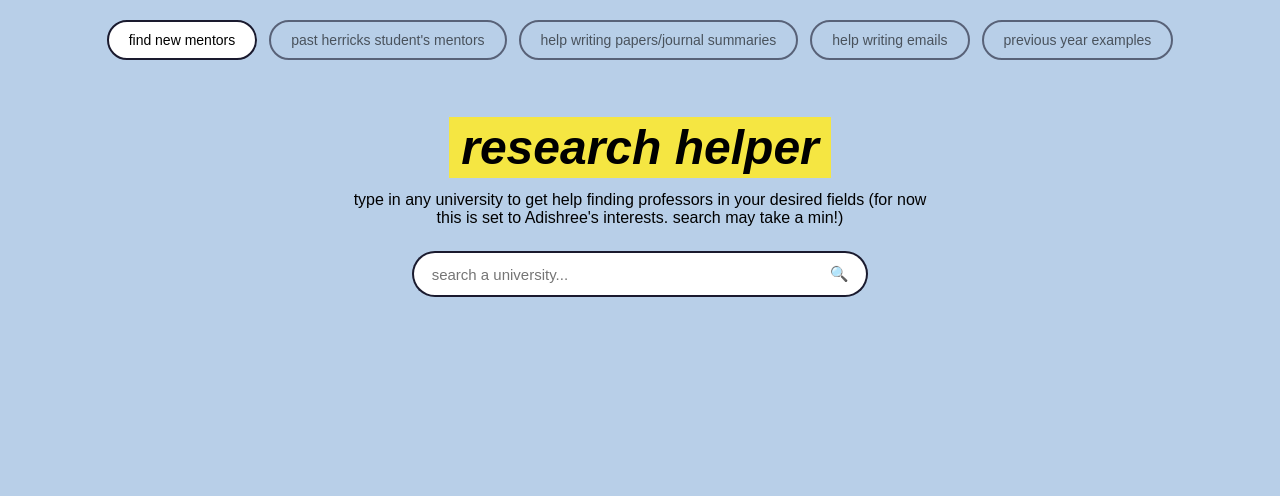
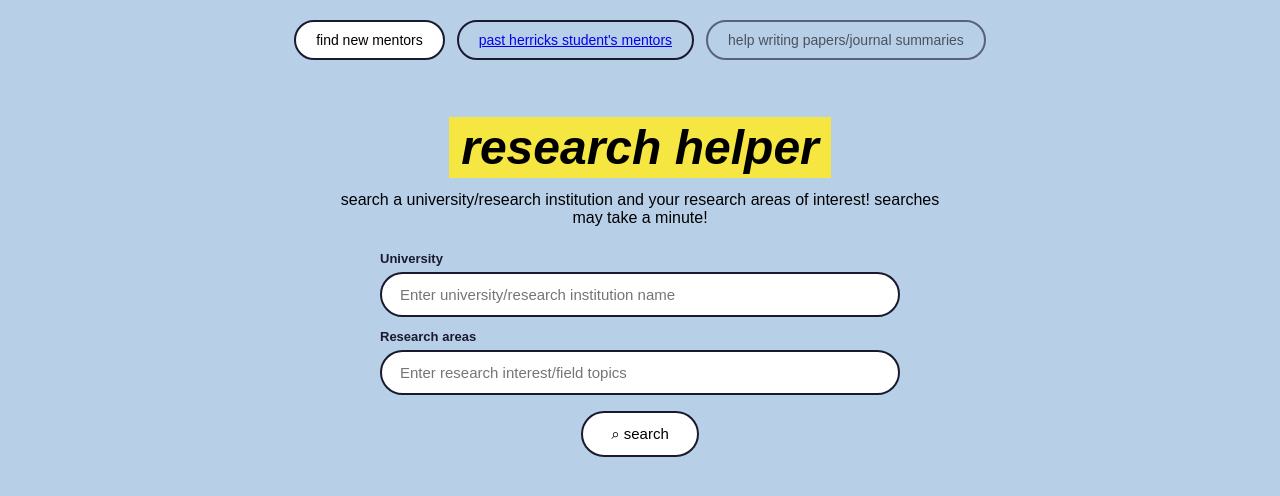
Before and after one commit to dasadishree/emailbot, a Flask app: page / in a window 1280 px wide. Shown: the top 496 px of the page. Run offline with Flask 3, Linux system fonts and the light colour scheme; some libraries are stand-ins or nearby versions.

Commit message:
add second field to search by topic

````diff
--- a/app.py
+++ b/app.py
@@ -4,6 +4,7 @@ from flask import Flask, request, jsonify, render_template
 import requests
 import json
 import re
+import time
 from dotenv import load_dotenv
 import os
 
@@ -20,12 +21,54 @@ API_KEY = os.getenv("HACKCLUB_API_KEY")
 app = Flask(__name__)
 
 
+def _remove_think_blocks(text):
+    open_tag = "<" + "think" + ">"
+    close_tag = "<" + "/" + "think" + ">"
+    lower = text.lower()
+    while open_tag in lower:
+        start = lower.find(open_tag)
+        end = lower.find(close_tag, start)
+        if end == -1:
+            break
+        text = text[:start] + text[end + len(close_tag) :]
+        lower = text.lower()
+    return text
+
+
+def _strip_llm_wrapper(raw_text):
+    text = _remove_think_blocks((raw_text or "").strip())
+    fence = re.search(r"```(?:json)?\s*(.*?)\s*```", text, re.DOTALL | re.IGNORECASE)
+    if fence:
+        return fence.group(1).strip()
+    return text.strip()
+
+
+def _repair_truncated_json(text):
+    text = text.strip()
+    text = re.sub(r',\s*"[^"]*":\s*"?[^"{}[\]]*$', "", text)
+    text = re.sub(r',\s*\{[^}]*$', "", text)
+    text = re.sub(r",\s*$", "", text)
+    text += "]" * max(0, text.count("[") - text.count("]"))
+    text += "}" * max(0, text.count("{") - text.count("}"))
+    return text
+
+
 def _parse_llm_json(raw_text):
-    text = (raw_text or "").strip()
-    if text.startswith("```"):
-        text = re.sub(r"^```(?:json)?\s*", "", text, flags=re.IGNORECASE)
-        text = re.sub(r"\s*```$", "", text)
-    return json.loads(text)
+    text = _strip_llm_wrapper(raw_text)
+    attempts = [text]
+    obj_start = text.find("{")
+    arr_start = text.find("[")
+    starts = [i for i in (obj_start, arr_start) if i != -1]
+    if starts:
+        attempts.append(text[min(starts) :])
+    last_error = None
+    for candidate in attempts:
+        for variant in (candidate, _repair_truncated_json(candidate)):
+            try:
+                return json.loads(variant)
+            except json.JSONDecodeError as exc:
+                last_error = exc
+    raise last_error or json.JSONDecodeError("No JSON found", raw_text or "", 0)
 
 
 def _extract_professors(parsed):
@@ -41,24 +84,107 @@ def _extract_professors(parsed):
     return []
 
 
+def _coerce_topics(prof):
+    topics = prof.get("topics")
+    if isinstance(topics, list):
+        return topics
+    if isinstance(topics, str) and topics.strip():
+        return [topics.strip()]
+    for key in ("research_areas", "areas", "area", "fields"):
+        value = prof.get(key)
+        if isinstance(value, list):
+            return value
+        if isinstance(value, str) and value.strip():
+            return [value.strip()]
+    return []
+
+
 def _sanitize_professor(prof):
     if not isinstance(prof, dict):
+        return None
+    name = (prof.get("name") or "").strip()
+    if not name:
         return None
     role = (prof.get("role") or "").lower()
     if "emeritus" in role:
         return None
-    topics = prof.get("topics")
-    if not isinstance(topics, list):
-        topics = []
+    summary = (
+        prof.get("research_summary")
+        or prof.get("summary")
+        or prof.get("bio")
+        or prof.get("area")
+        or ""
+    )
+    if isinstance(summary, list):
+        summary = "; ".join(str(item) for item in summary)
+    profile_url = prof.get("profile_url") or prof.get("url") or prof.get("profile")
     return {
         **prof,
+        "name": name,
         "role": prof.get("role") or "",
         "department": prof.get("department") or "",
-        "topics": topics,
-        "research_summary": prof.get("research_summary") or "",
+        "topics": _coerce_topics(prof),
+        "research_summary": str(summary).strip(),
         "email": normalize_email(prof.get("email")),
-        "profile_url": normalize_url(prof.get("profile_url")),
+        "profile_url": normalize_url(profile_url),
     }
+
+
+def _fetch_professors_from_ai(school, category):
+    last_error = None
+    for attempt in range(2):
+        try:
+            response = requests.post(
+                "https://ai.hackclub.com/proxy/v1/chat/completions",
+                headers={
+                    "Authorization": "Bearer " + API_KEY,
+                    "Content-Type": "application/json",
+                },
+                json={
+                    "model": "qwen/qwen3-32b",
+                    "max_tokens": 4096,
+                    "messages": [
+                        {
+                            "role": "system",
+                            "content": (
+                                "You are a research assistant. Always respond with raw JSON only. "
+                                "No explanation, no markdown, no backticks, no thinking tags. "
+                                "Use exactly this schema: "
+                                '{"professors":[{"name":"","role":"","department":"","topics":[],"research_summary":"","email":null,"profile_url":null}]}'
+                            ),
+                        },
+                        {
+                            "role": "user",
+                            "content": f"""List professors at {school} who work in {category}.
+
+                    Rules
+                    - Do NOT include emeritus professors
+                    - Only include professors who have published research or had an active lab in the last 10 years
+                    - Do NOT include anyone who is publicly known to not accept high school students or interns
+                    - If you are unsure whether someone accepts high schoolers, include them
+                    - Interpret typos in the research areas generously (e.g. "neurosicence" means neuroscience)
+
+                    Return a JSON object with a 'professors' key containing a list. Each professor must use these exact keys: name, role, department, topics (list), research_summary, email (or null if unknown), profile_url (full https URL to their official university faculty page only — use null if you are not certain the exact page exists).""",
+                        },
+                    ],
+                },
+                timeout=120,
+            )
+            response.raise_for_status()
+            api_data = response.json()
+            raw_text = api_data["choices"][0]["message"]["content"]
+            print(f"RAW RESPONSE (attempt {attempt + 1}):", raw_text)
+            parsed = _parse_llm_json(raw_text)
+            return _extract_professors(parsed)
+        except requests.RequestException as exc:
+            last_error = exc
+            print(f"SEARCH API ERROR (attempt {attempt + 1}):", exc)
+            if attempt == 0:
+                time.sleep(2)
+        except (KeyError, IndexError, json.JSONDecodeError, TypeError) as exc:
+            last_error = exc
+            print(f"SEARCH PARSE ERROR (attempt {attempt + 1}):", exc)
+    raise last_error
 
 
 def _fetch_scholar_meta(name):
@@ -160,57 +286,33 @@ def _enrich_and_rank_professors(professors):
 def home():
     return app.send_static_file("index.html")
 
+DEFAULT_CATEGORIES = (
+    "psychology, neuroscience, cognitive science, HCI, data science, wearable tech"
+)
+
+
 @app.route("/search", methods=["POST"])
 def search():
     payload = request.get_json(silent=True) or {}
     school = (payload.get("school") or "").strip()
+    category = (payload.get("category") or "").strip() or DEFAULT_CATEGORIES
     if not school:
         return jsonify({"error": "Please enter a university name."}), 400
+    if not category:
+        return jsonify({"error": "Please enter at least one research area."}), 400
     if not API_KEY:
         return jsonify({"error": "Missing HACKCLUB_API_KEY in .env"}), 500
 
     try:
-        response = requests.post(
-            "https://ai.hackclub.com/proxy/v1/chat/completions",
-            headers={
-                "Authorization": "Bearer " + API_KEY,
-                "Content-Type": "application/json",
-            },
-            json={
-                "model": "qwen/qwen3-32b",
-                "messages": [
-                    {
-                        "role": "system",
-                        "content": "You are a research assistant. Always respond with raw JSON only - no explanation, no markdown, no backticks. Just the JSON object.",
-                    },
-                    {
-                        "role": "user",
-                        "content": f"""List professors at {school} who work in psychology , neuroscience, cognitive science, HCI, data science, or wearable tech.
-
-                    Rules
-                    - Do NOT include emeritus professors
-                    - Only include professors who have published research or had an active lab in the last 10 years
-                    - Do NOT include anyone who is publicly known to not accept high school students or interns
-                    - If you are unsure whether someone accepts high schoolers, include them
-
-                    Return a JSON object with a 'professors' key containing a list. Each professor should have: name, role, department, topics (list), research_summary, email (or null if unknown), profile_url (full https URL to their official university faculty page only — use null if you are not certain the exact page exists).""",
-                    },
-                ],
-            },
-            timeout=120,
-        )
-        response.raise_for_status()
-        api_data = response.json()
-        raw_text = api_data["choices"][0]["message"]["content"]
-        print("RAW RESPONSE:", raw_text)
-        parsed = _parse_llm_json(raw_text)
-        professors = _extract_professors(parsed)
+        professors = _fetch_professors_from_ai(school, category)
     except requests.RequestException as exc:
         print("SEARCH API ERROR:", exc)
         return jsonify({"error": "Could not reach the AI service. Try again in a moment."}), 502
     except (KeyError, IndexError, json.JSONDecodeError, TypeError) as exc:
         print("SEARCH PARSE ERROR:", exc)
-        return jsonify({"error": "Could not read professor results. Try searching again."}), 502
+        return jsonify({
+            "error": "Could not read professor results. Try again — typos in research areas are fine, but the AI response was malformed."
+        }), 502
 
     filtered = []
     for prof in professors:
@@ -218,8 +320,16 @@ def search():
         if cleaned:
             filtered.append(cleaned)
 
+    if not filtered:
+        return jsonify({
+            "professors": [],
+            "school": school,
+            "category": category,
+            "message": "No professors found for that school and research area. Try broader terms or fix the university name.",
+        })
+
     ranked = _enrich_and_rank_professors(filtered)
-    return jsonify({"professors": ranked, "school": school})
+    return jsonify({"professors": ranked, "school": school, "category": category})
 
 
 @app.route("/api/check-url")
--- a/static/index.html
+++ b/static/index.html
@@ -5,21 +5,24 @@
     </head>
 
     <body>
-        <center>
-            <nav id="navbar" align="center">
-                <button class="nav-btn active">find new mentors</button>
-                <button class="nav-btn disabled">past herricks student's mentors</button>
-                <button class="nav-btn disabled">help writing papers/journal summaries</button>
-                <button class="nav-btn disabled">help writing emails</button>
-                <button class="nav-btn disabled">previous year examples</button>
-            </nav>
-        </center>
+        <nav id="navbar">
+            <button class="nav-btn active">find new mentors</button>
+            <a href="https://docs.google.com/spreadsheets/d/18w40jiZjZiCOgTwDqlDRnTfTt3lYklaTQ6B7IC5_Wps/edit?usp=sharing" target="_blank" class="nav-btn">past herricks student's mentors</a>
+            <button class="nav-btn disabled">help writing papers/journal summaries</button>
+        </nav>
         <div id="hero">
             <h1><span class="highlight">research helper</span></h1>
-            <p>type in any university to get help finding professors in your desired fields (for now this is set to Adishree's interests. search may take a min!)</p>
-            <div id="input-row">
-                <input type="text" id="school-input" placeholder="search a university..."/>
-                <button id="search-btn" onclick="search()">🔍</button>
+            <p>search a university/research institution and your research areas of interest! searches may take a minute!</p>
+            <div id="search-form">
+                <div class="search-row">
+                    <label class="search-label" for="school-input">University</label>
+                    <input type="text" id="school-input" class="search-input" placeholder="Enter university/research institution name"/>
+                </div>
+                <div class="search-row">
+                    <label class="search-label" for="category-input">Research areas</label>
+                    <input type="text" id="category-input" class="search-input" placeholder="Enter research interest/field topics"/>
+                </div>
+                <button id="search-btn" onclick="search()">⌕ search</button>
             </div>
         </div>
 
--- a/static/script.js
+++ b/static/script.js
@@ -1,22 +1,33 @@
-// search by school
+// search by school and research category
 async function search() {
-    const input = document.getElementById("school-input")
+    const schoolInput = document.getElementById("school-input")
+    const categoryInput = document.getElementById("category-input")
     const btn = document.getElementById("search-btn")
     const status = document.getElementById("status")
     const results = document.getElementById("results")
 
-    const school = input.value.trim()
-    if(!school) return
+    const school = schoolInput.value.trim()
+    const category = categoryInput.value.trim()
+    // makew sure they entered smth
+    if (!school) {
+        status.textContent = "Please enter a university."
+        return
+    }
+    if (!category) {
+        status.textContent = "Please enter at least one research area."
+        return
+    }
     btn.disabled = true
-    status.textContent = "Searching " + school + "..."
+    status.textContent = "Searching " + school + " for " + category + "..."
     results.innerHTML = ""
 
     let data
+    // ai debug search
     try {
         const response = await fetch("/search", {
             method: "POST",
             headers: {"Content-Type": "application/json"},
-            body: JSON.stringify({school: school})
+            body: JSON.stringify({ school, category })
         })
         data = await response.json()
         if (!response.ok) {
@@ -36,7 +47,15 @@ async function search() {
         return
     }
 
-    status.textContent = "found " + data.professors.length + " professors at " + data.school
+    if (data.professors.length === 0) {
+        status.textContent = data.message || "No professors found. Try broader research areas or a different university."
+        btn.disabled = false
+        return
+    }
+
+    status.textContent =
+        "found " + data.professors.length + " professors at " + data.school +
+        (data.category ? " in " + data.category : "")
 
     for(const prof of data.professors) {
         const card = document.createElement("div")
@@ -57,9 +76,11 @@ async function search() {
     }
     btn.disabled = false
 }
-document.getElementById("school-input").addEventListener("keydown", function(e) {
-    if(e.key==="Enter") search()
-})
+function onSearchKeydown(e) {
+    if (e.key === "Enter") search()
+}
+document.getElementById("school-input").addEventListener("keydown", onSearchKeydown)
+document.getElementById("category-input").addEventListener("keydown", onSearchKeydown)
 
 // open details (see publciations button)
 function openProf(prof, school) {
--- a/static/style.css
+++ b/static/style.css
@@ -48,29 +48,43 @@ h1{
     max-width: 600px;
     margin: 0 auto 24px;
 }
-#input-row{
+#search-form{
     display: flex;
-    justify-content: center;
-    gap:0;
+    flex-direction: column;
+    align-items: center;
+    gap: 12px;
+    max-width: 520px;
+    margin: 0 auto;
 }
-#school-input{
-    width:400px;
+.search-row{
+    display: flex;
+    flex-direction: column;
+    align-items: flex-start;
+    gap: 6px;
+    width: 100%;
+}
+.search-label{
+    font-size: 13px;
+    font-weight: 600;
+    color: #1a1a2e;
+}
+.search-input{
+    width: 100%;
     padding: 12px 18px;
     font-size: 15px;
     border: 2px solid #1a1a2e;
-    border-right: none;
-    border-radius: 25px 0 0 25px;
+    border-radius: 25px;
     outline: none;
     background: white;
 }
 #search-btn{
-    padding: 12px 18px;
+    padding: 12px 28px;
     font-size: 15px;
     border: 2px solid #1a1a2e;
-    border-left: none;
-    border-radius: 0 25px 25px 0;
+    border-radius: 25px;
     background: white;
     cursor: pointer;
+    margin-top: 4px;
 }
 #status{
     text-align: center;
--- a/templates/professor.html
+++ b/templates/professor.html
@@ -67,10 +67,10 @@
                         <h3>Links</h3>
                         <div id="prof-links">
                             {% if faculty_profile_url %}
-                                <a href="{{ faculty_profile_url }}" target="_blank" rel="noopener noreferrer" class="prof-link" data-link-type="faculty">Faculty Profile -></a><br>
+                                <a href="{{ faculty_profile_url }}" target="_blank" rel="noopener noreferrer" class="prof-link" data-link-type="faculty">Faculty Profile</a><br>
                             {% endif %}
                             {% if scholar_author_url %}
-                                <a href="{{ scholar_author_url }}" target="_blank" rel="noopener noreferrer" class="prof-link" data-link-type="scholar">Semantic Scholar -></a>
+                                <a href="{{ scholar_author_url }}" target="_blank" rel="noopener noreferrer" class="prof-link" data-link-type="scholar">Semantic Scholar</a>
                             {% endif %}
                         </div>
                     </div>
````
Also changed, not shown: README.md.
